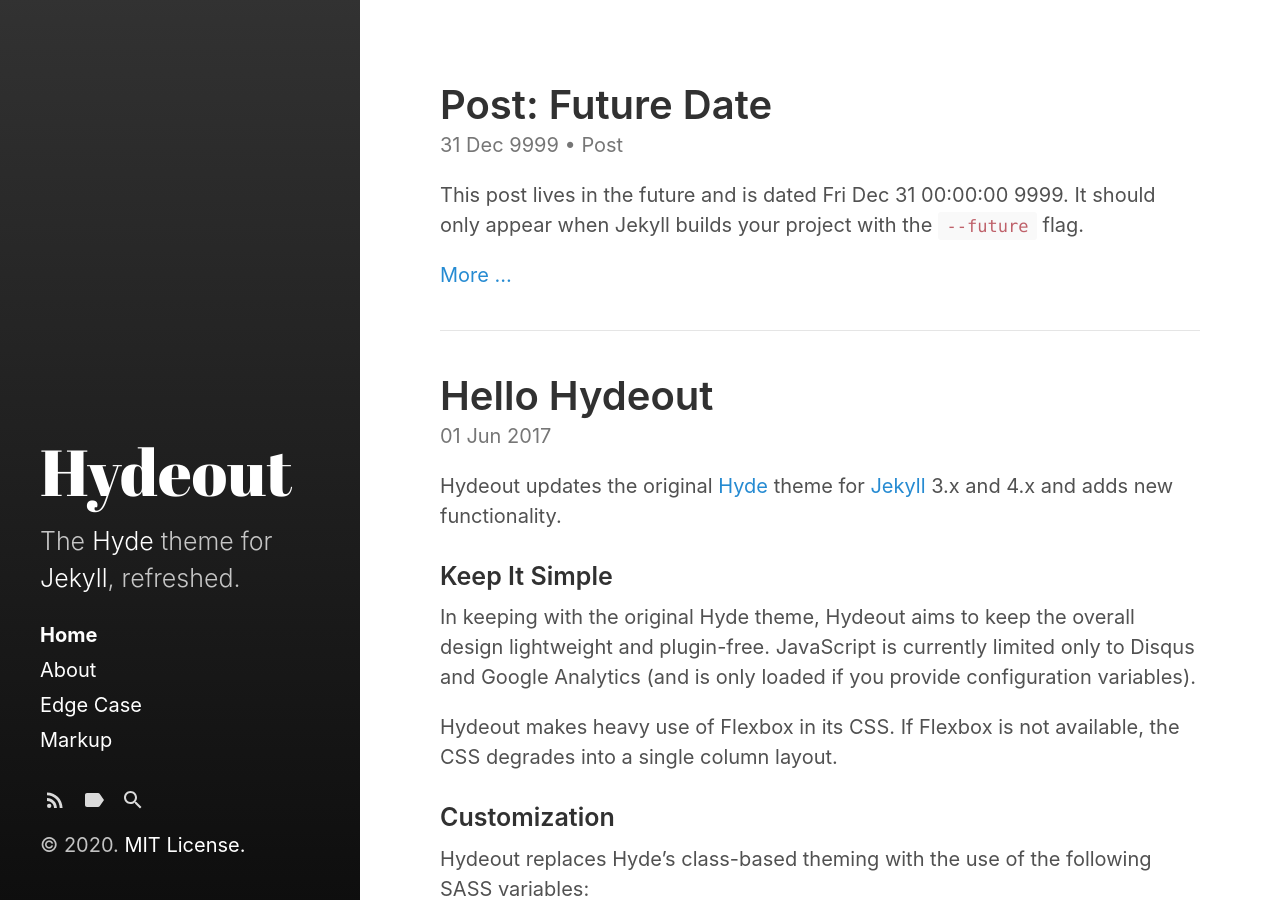
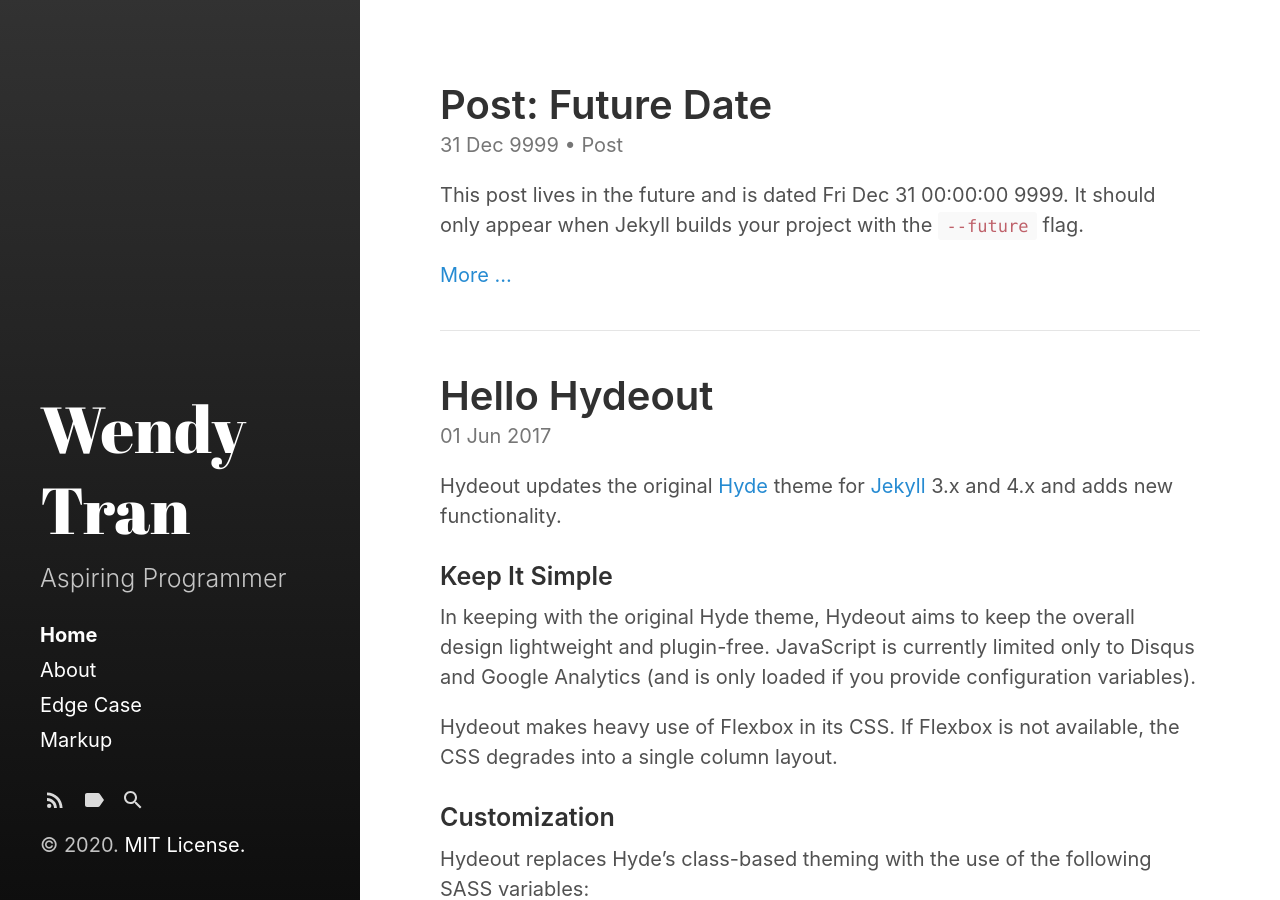
Before and after one commit to twendy00/twendy00.github.io, a Jekyll site: the page built from index.html, in a window 1280 px wide and 900 px high. Built offline with Jekyll 4.4.1, drawn with Linux system fonts in a browser that asks for light colours; the list of posts is cut into pages by our own code.

Commit message:
customize config file

```diff
--- a/_config.yml
+++ b/_config.yml
@@ -1,13 +1,13 @@
 # Dependencies
 markdown:         kramdown
-highlighter:      rouge
+remote_theme: fongandrew/hydeout
 
 # Setup
-title:            Hydeout
-tagline:          'A Jekyll theme'
-description:      'The <a href="http://hyde.getpoole.com" target="_blank">Hyde</a> theme for <a href="http://jekyllrb.com" target="_blank">Jekyll</a>, refreshed.'
-url:              https://fongandrew.github.io
-baseurl:          '/hydeout'
+title:            Wendy Tran
+# tagline:          'A Jekyll theme'
+description:      'Aspiring Programmer'
+url:              https://twendy00.github.io
+baseurl:          ""
                   # the optional subpath of your site, e.g. "/blog"
                   # NB: This applies to all pages in your Jekyll site.
                   # If you want to move just the blog index pages but keep
@@ -19,13 +19,18 @@ author:
   url:            https://twitter.com/fongandrewc
 
 paginate:         5
-# paginate_path:    '/page:num'
+paginate_path:    '/page:num'
                     # Or '/blog/page:num' if you want to move your index pages
 
 plugins:
   - jekyll-feed
   - jekyll-gist
   - jekyll-paginate
+  - jekyll-remote-theme
+  - github-pages
+  - jemoji
+  - jekyll-seo-tag
+  - jekyll-sitemap
 
 # Sidebar link settings
 sidebar_home_link:  true
```
